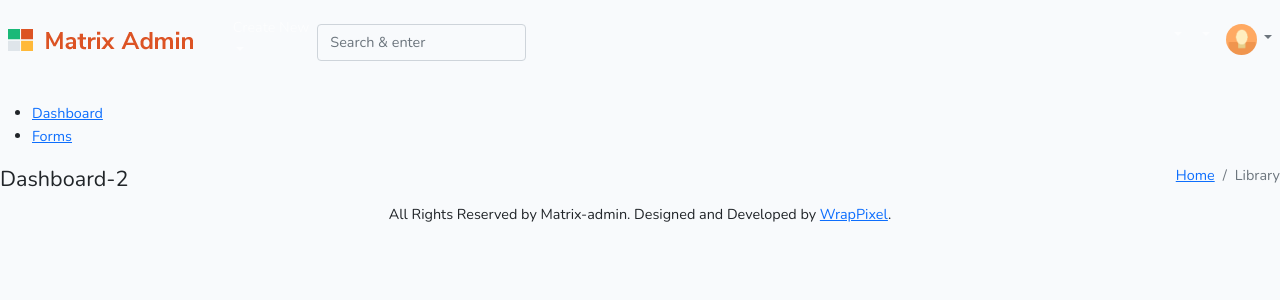
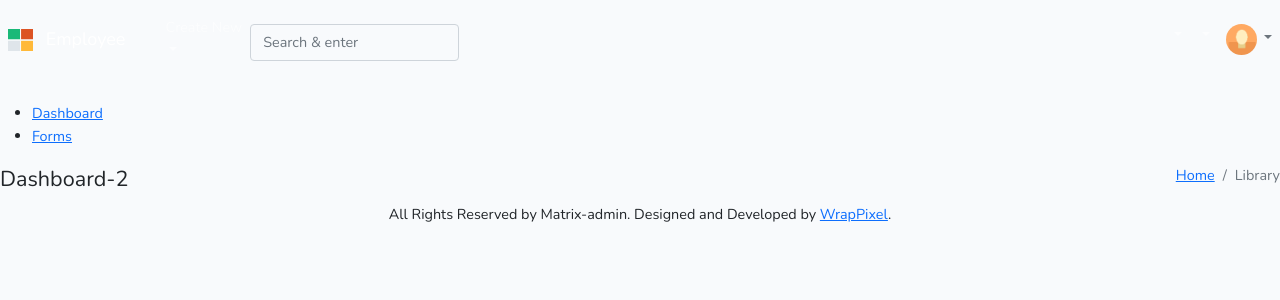
Before and after one commit to SudeepStha/employee, a Laravel app: template resources/views/app.blade.php in a window 1280 px wide. Shown: the top 300 px of that part. Run offline with Laravel 9, Linux system fonts and the light colour scheme; the template is opened without the code that fills it, so the values that code supplies are empty; the page is wider than the window, and the part outside it is not shown; style sheets or scripts are compiled from the project's sources; some libraries are stand-ins or nearby versions.

Commit message:
small change

```diff
--- a/resources/views/app.blade.php
+++ b/resources/views/app.blade.php
@@ -15,7 +15,7 @@
       content="Matrix Admin Lite Free Version is powerful and clean admin dashboard template, inpired from Bootstrap Framework"
     />
     <meta name="robots" content="noindex,nofollow" />
-    <title>Matrix Admin Lite Free Versions Template by WrapPixel</title>
+    <title>Employee</title>
     <!-- Favicon icon -->
     <link
       rel="icon"
@@ -67,11 +67,7 @@
               <!-- Logo text -->
               <span class="logo-text ms-2">
                 <!-- dark Logo text -->
-                <img
-                  src="../assets/images/logo-text.png"
-                  alt="homepage"
-                  class="light-logo"
-                />
+                Employee
               </span>
             </a>
 
```
